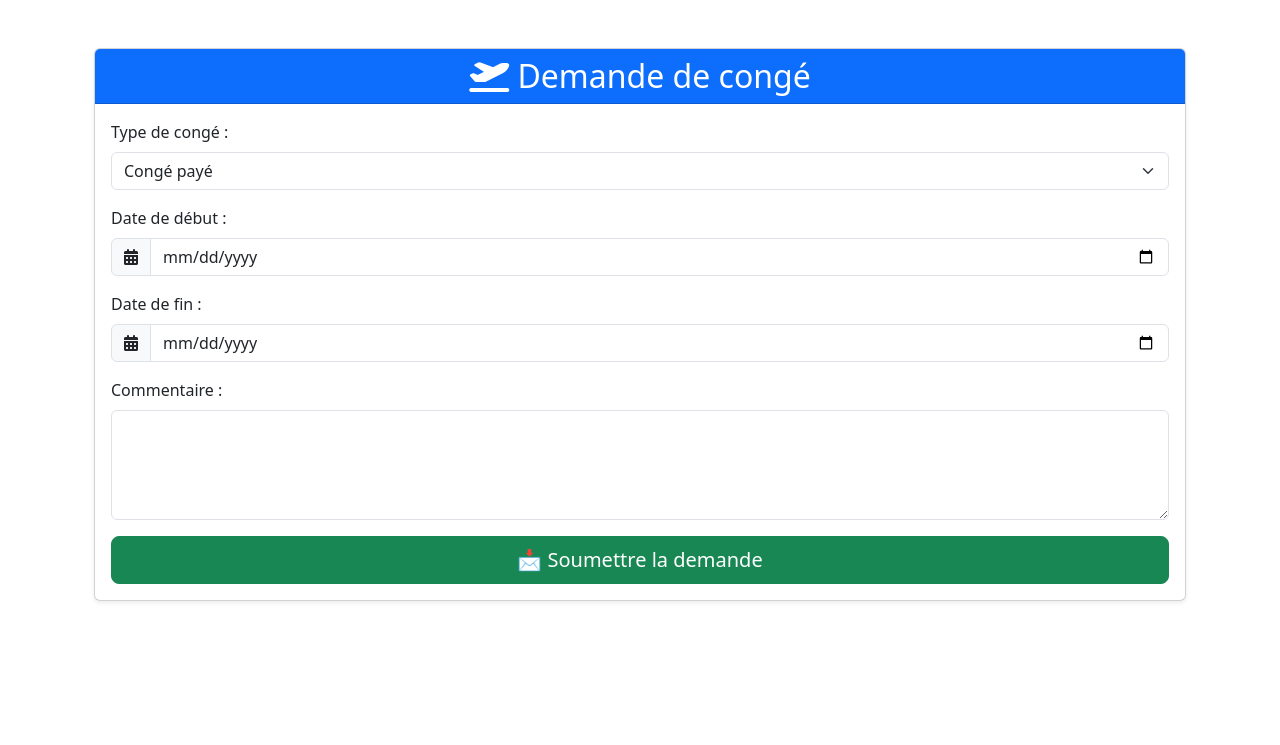
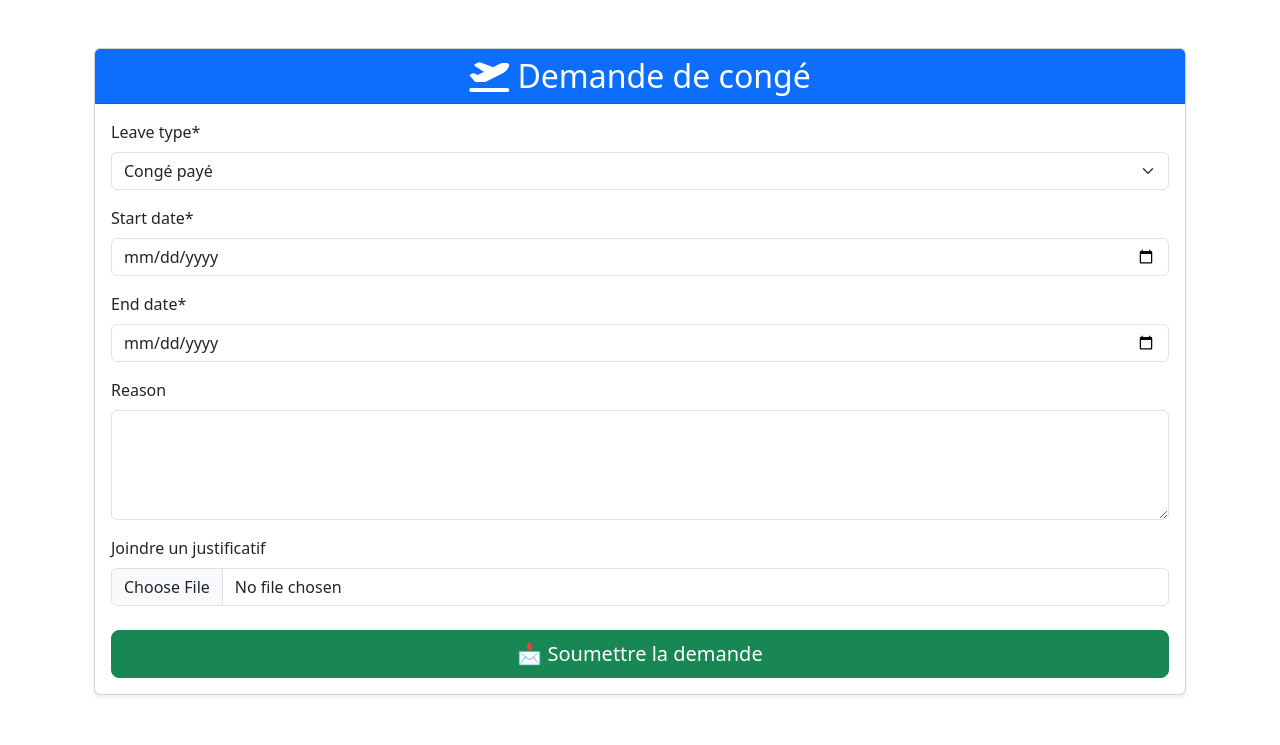
Before and after one commit to Coolj974/rhmaster, a Django app: page /leave-request/ in a window 1280 px wide. Shown: the part 56-801 px from the top of the page. Before the commit the page ends 658 px from the top, so only its background shows below. Run offline with Django 5.2, Linux system fonts and the light colour scheme; a user stored in the database is signed in; some libraries are stand-ins or nearby versions.

Commit message:
Ajout d'un champ de pièce jointe aux demandes de congé et mise à jour des formulaires et des vues associées pour gérer les fichiers joints.

```diff
--- a/rh_management/forms.py
+++ b/rh_management/forms.py
@@ -1,5 +1,5 @@
 from django import forms
-from .models import ExpenseReport, KilometricExpense, ExpenseReport
+from .models import ExpenseReport, KilometricExpense, ExpenseReport, LeaveRequest
 
 # Formulaire pour les rapports de dépenses
 class ExpenseReportForm(forms.ModelForm):
@@ -18,6 +18,21 @@ class ExpenseReportForm(forms.ModelForm):
             'location': forms.TextInput(attrs={'class': 'form-control'}),  # Champ de texte pour la localisation
             'refacturable': forms.CheckboxInput(attrs={'class': 'form-check-input'}),  # Case à cocher pour refacturable
             'receipt': forms.FileInput(attrs={'class': 'form-control-file'}),  # Champ de fichier pour le reçu
+        }
+
+# Formulaire pour les demandes de congés
+class LeaveRequestForm(forms.ModelForm):
+    attachment = forms.FileField(required=False, label="Joindre un justificatif")
+
+    class Meta:
+        model = LeaveRequest
+        fields = ['leave_type', 'start_date', 'end_date', 'reason', 'attachment']
+        widgets = {
+            'leave_type': forms.Select(attrs={'class': 'form-select'}),
+            'start_date': forms.DateInput(attrs={'type': 'date', 'class': 'form-control'}),
+            'end_date': forms.DateInput(attrs={'type': 'date', 'class': 'form-control'}),
+            'reason': forms.Textarea(attrs={'class': 'form-control', 'rows': 4}),
+            'attachment': forms.FileInput(attrs={'class': 'form-control-file'}),
         }
 
 # Formulaire pour les dépenses kilométriques
--- a/rh_management/models.py
+++ b/rh_management/models.py
@@ -23,6 +23,7 @@ class LeaveRequest(models.Model):
     reason = models.TextField(blank=True, null=True)  # ✅ Commentaire optionnel
     status = models.CharField(max_length=10, choices=STATUS_CHOICES, default='pending')  # ✅ Correction
     created_at = models.DateTimeField(auto_now_add=True)
+    attachment = models.FileField(upload_to='receipts/', blank=True, null=True)
 
     def __str__(self):
         return f"{self.user.username} - {self.get_leave_type_display()} ({self.start_date} à {self.end_date})"
--- a/rh_management/views.py
+++ b/rh_management/views.py
@@ -5,6 +5,7 @@ from django.http import HttpResponse
 import pandas as pd
 from django.http import JsonResponse
 from django.contrib.auth.models import User
+from .forms import LeaveRequestForm
 from .models import LeaveRequest, ExpenseReport, KilometricExpense
 from .forms import ExpenseReportForm, KilometricExpenseForm, ExpenseForm
 from reportlab.lib.pagesizes import letter
@@ -163,35 +164,24 @@ def is_hr(user):
     return user.is_staff  # Seuls les RH peuvent approuver les congés
 
 # ✅ Demande de congé
+
 @login_required
 def leave_request_view(request):
     """Gère la demande de congé."""
     if request.method == "POST":
-        start_date = request.POST['start_date']
-        end_date = request.POST['end_date']
-        reason = request.POST['reason']
-        leave_type = request.POST['leave_type']
+        form = LeaveRequestForm(request.POST, request.FILES)
+        if form.is_valid():
+            leave_request = form.save(commit=False)
+            leave_request.user = request.user
+            leave_request.save()
+            messages.success(request, "Votre demande de congé a été soumise avec succès.")
+            return redirect('dashboard')
+        else:
+            messages.error(request, "Veuillez corriger les erreurs dans le formulaire.")
+    else:
+        form = LeaveRequestForm()
 
-        leave_request = LeaveRequest.objects.create(
-            user=request.user,
-            start_date=start_date,
-            end_date=end_date,
-            reason=reason,
-            leave_type=leave_type
-        )
-
-        # Envoi d'un email de notification pour validation
-       # send_mail(
-       #     subject="Nouvelle demande de congé soumise",
-       #     message=f"Bonjour,\n\nUne nouvelle demande de congé a été soumise par {leave_request.user.username}. Veuillez la valider.",
-       #     from_email=[leave.user.email],
-       #     recipient_list=["rh@cyberun.info"]  # Remplacez par l'email du service RH
-       # )
-
-        messages.success(request, "Votre demande de congé a été soumise avec succès.")
-        return redirect('dashboard')
-
-    return render(request, 'rh_management/leave_request.html')
+    return render(request, 'rh_management/leave_request.html', {'form': form})
 
 # ✅ Gérer les congés en attente (RH)
 @login_required
--- a/templates/rh_management/leave_request.html
+++ b/templates/rh_management/leave_request.html
@@ -1,4 +1,6 @@
 {% extends "base.html" %}
+{% load crispy_forms_tags %}
+
 {% block content %}
 <div class="container mt-5">
     <div class="card shadow-sm">
@@ -6,86 +8,16 @@
             <h2 class="mb-0 text-center"><i class="fas fa-plane-departure"></i> Demande de congé</h2>
         </div>
         <div class="card-body">
-            <form method="post">
+            <form method="post" enctype="multipart/form-data" class="needs-validation" novalidate>
                 {% csrf_token %}
-                <div class="mb-3">
-                    <label for="leave_type" class="form-label">Type de congé :</label>
-                    <select name="leave_type" id="leave_type" class="form-select" required>
-                        <option value="CP">Congé payé</option>
-                        <option value="RTT">RTT</option>
-                        <option value="CM">Congé maladie</option>
-                        <option value="SansSolde">Congé sans solde</option>
-                    </select>
-                </div>
-                <div class="mb-3">
-                    <label for="start_date" class="form-label">Date de début :</label>
-                    <div class="input-group">
-                        <span class="input-group-text"><i class="fas fa-calendar-alt"></i></span>
-                        <input type="date" name="start_date" id="start_date" class="form-control" required>
-                    </div>
-                </div>
-                <div class="mb-3">
-                    <label for="end_date" class="form-label">Date de fin :</label>
-                    <div class="input-group">
-                        <span class="input-group-text"><i class="fas fa-calendar-alt"></i></span>
-                        <input type="date" name="end_date" id="end_date" class="form-control" required>
-                    </div>
-                </div>
-                <div class="mb-3">
-                    <label for="reason" class="form-label">Commentaire :</label>
-                    <textarea name="reason" id="reason" class="form-control" rows="4"></textarea>
-                </div>
-                <div class="d-grid">
+                {{ form|crispy }}
+                <div class="d-grid mt-4">
                     <button type="submit" id="submit_leave" class="btn btn-success btn-lg">📩 Soumettre la demande</button>
                 </div>
                 <div id="leave_warning" class="alert alert-warning mt-3" style="display:none;">
-                    ⚠️ Les demandes de congé doivent être effectuées **au moins 7 jours à l'avance**.
                 </div>
             </form>
         </div>
     </div>
 </div>
-<script>
-    document.addEventListener("DOMContentLoaded", function () {
-        let startDateInput = document.getElementById("start_date");
-        let endDateInput = document.getElementById("end_date");
-        let submitButton = document.getElementById("submit_leave");
-        let warningMessage = document.getElementById("leave_warning");
-
-        function validateDate() {
-            let today = new Date();
-            today.setHours(0, 0, 0, 0); // Réinitialise l'heure pour comparer uniquement la date
-            let oneWeekLater = new Date();
-            oneWeekLater.setDate(today.getDate() + 7);
-
-            let startDate = new Date(startDateInput.value);
-            let endDate = new Date(endDateInput.value);
-
-            // Vérifie si la date de début est antérieure à aujourd'hui
-            if (startDate < today) {
-                alert("⛔ Vous ne pouvez pas sélectionner une date passée.");
-                startDateInput.value = "";
-                return;
-            }
-
-            if (endDate < today) {
-                alert("⛔ Vous ne pouvez pas sélectionner une date passée.");
-                endDateInput.value = "";
-                return;
-            }
-
-            // Vérifie si la date de début est inférieure à 7 jours
-            if (startDate < oneWeekLater) {
-                warningMessage.style.display = "block"; // Affiche le message d'avertissement
-                submitButton.disabled = true; // Désactive le bouton
-            } else {
-                warningMessage.style.display = "none";
-                submitButton.disabled = false;
-            }
-        }
-
-        startDateInput.addEventListener("change", validateDate);
-        endDateInput.addEventListener("change", validateDate);
-    });
-</script>
 {% endblock %}
```
Also changed, not shown: templates/rh_management/manage_leaves.html (+9 -1 lines), db.sqlite3, media/receipts/2020-02-06.png (added), rh_management/migrations/0010_leaverequest_attachment_alter_expensereport_receipt.py (added).
